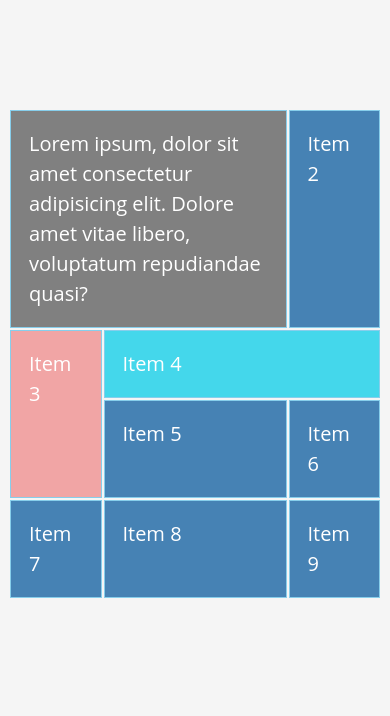
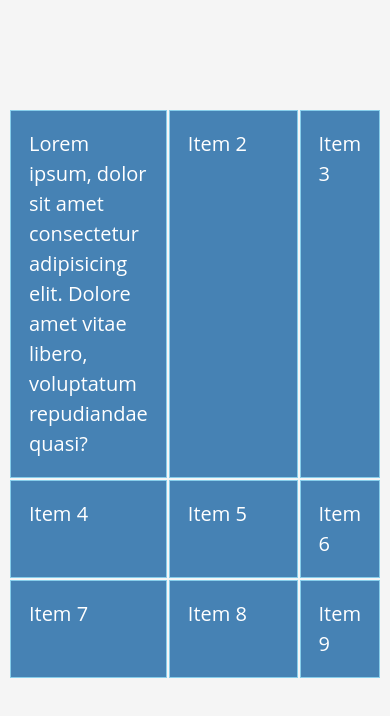
Before and after one commit to Bipingrg-code/CSS-GRID, a plain HTML site: page grid.html in a window 390 px wide. Drawn offline with Linux system fonts and the light colour scheme.

Commit message:
web template in css grid

```diff
--- a/css/grid.css
+++ b/css/grid.css
@@ -27,6 +27,7 @@ body {
   padding: 18px;
   border: 1px solid skyblue;
 }
+/*
 .item:nth-of-type(1) {
   background: gray;
   grid-column: 1/3;
@@ -38,4 +39,11 @@ body {
 .item:nth-of-type(4) {
   background: rgb(68, 215, 235);
   grid-column: 2/4;
+}*/
+
+
+@media  (max-width: 500px){
+  .container{
+    grid-template-columns: 1fr 2fr 1fr;
+  }
 }
--- /dev/null
+++ b/grid-webtemplate/css/style.css
@@ -0,0 +1,48 @@
+*{
+    padding: 0;
+    margin: 0;
+    box-sizing: border-box;
+}
+body{
+    font-family: 'Open sans', sans-serif;
+    font-size: 16px;
+    height: 100vh;
+
+    display: grid;
+    grid-template-areas:
+        'header header header'
+        'nav main aside'
+        'nav footer footer'
+    ;
+
+    /* grid spaning*/
+    grid-template-columns: 1fr 4fr 1fr;
+    grid-template-rows: 80px 1fr 70px;
+}
+
+header,
+main,
+aside,
+nav,
+footer{
+    background-color: steelblue;
+    color: 1px solid skyblue;
+    padding: 20px;
+    color: white;
+    border: 1px solid skyblue;
+}
+header{
+    grid-area: header;
+}
+nav {
+    grid-area: nav;
+}
+ main{
+     grid-area: main;
+ }
+ aside{
+     grid-area: aside;
+ }
+ footer{
+     grid-area: footer;
+ }
```
Also changed, not shown: grid-webtemplate/index.html (added, +17 -0 lines).
